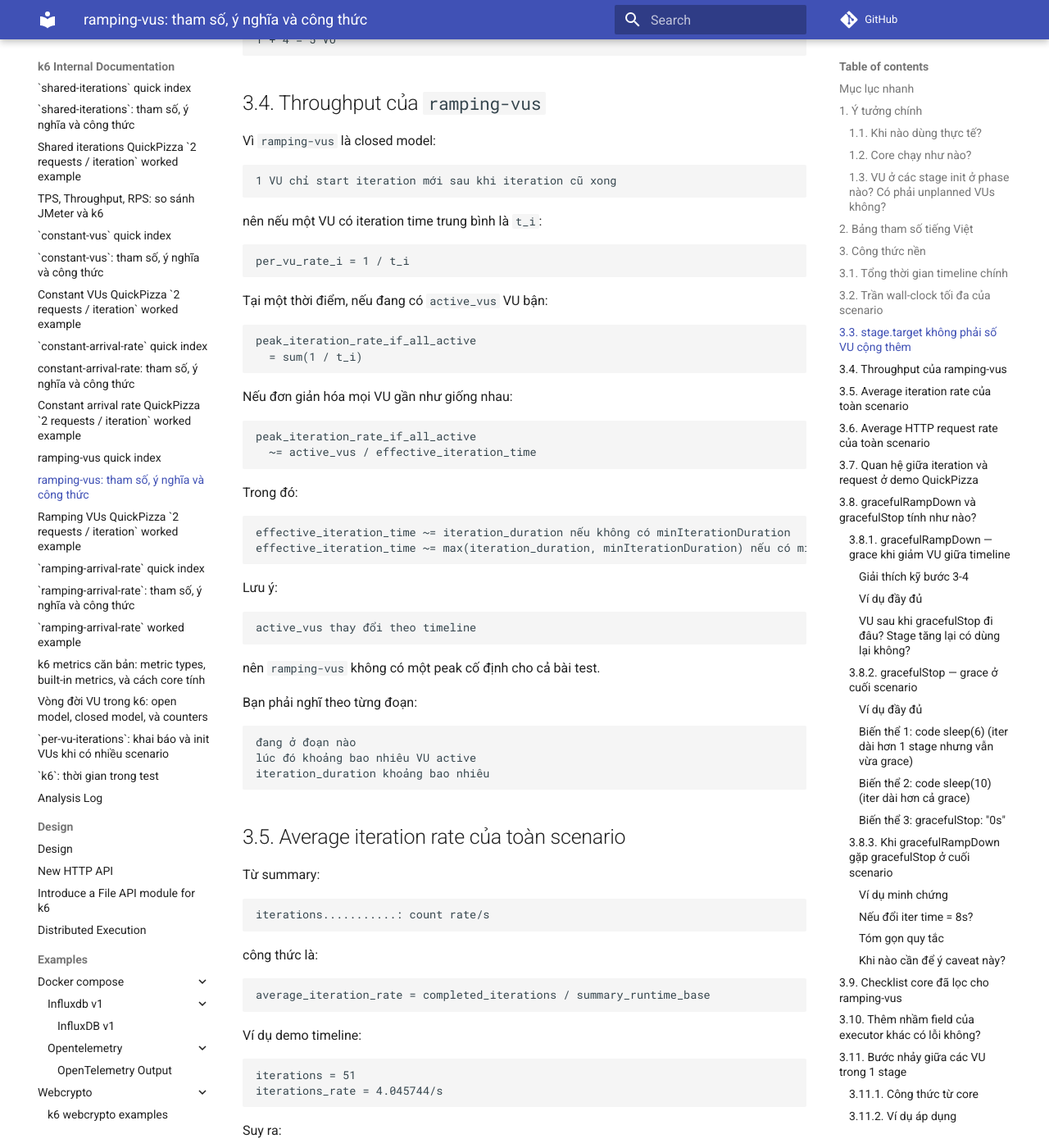
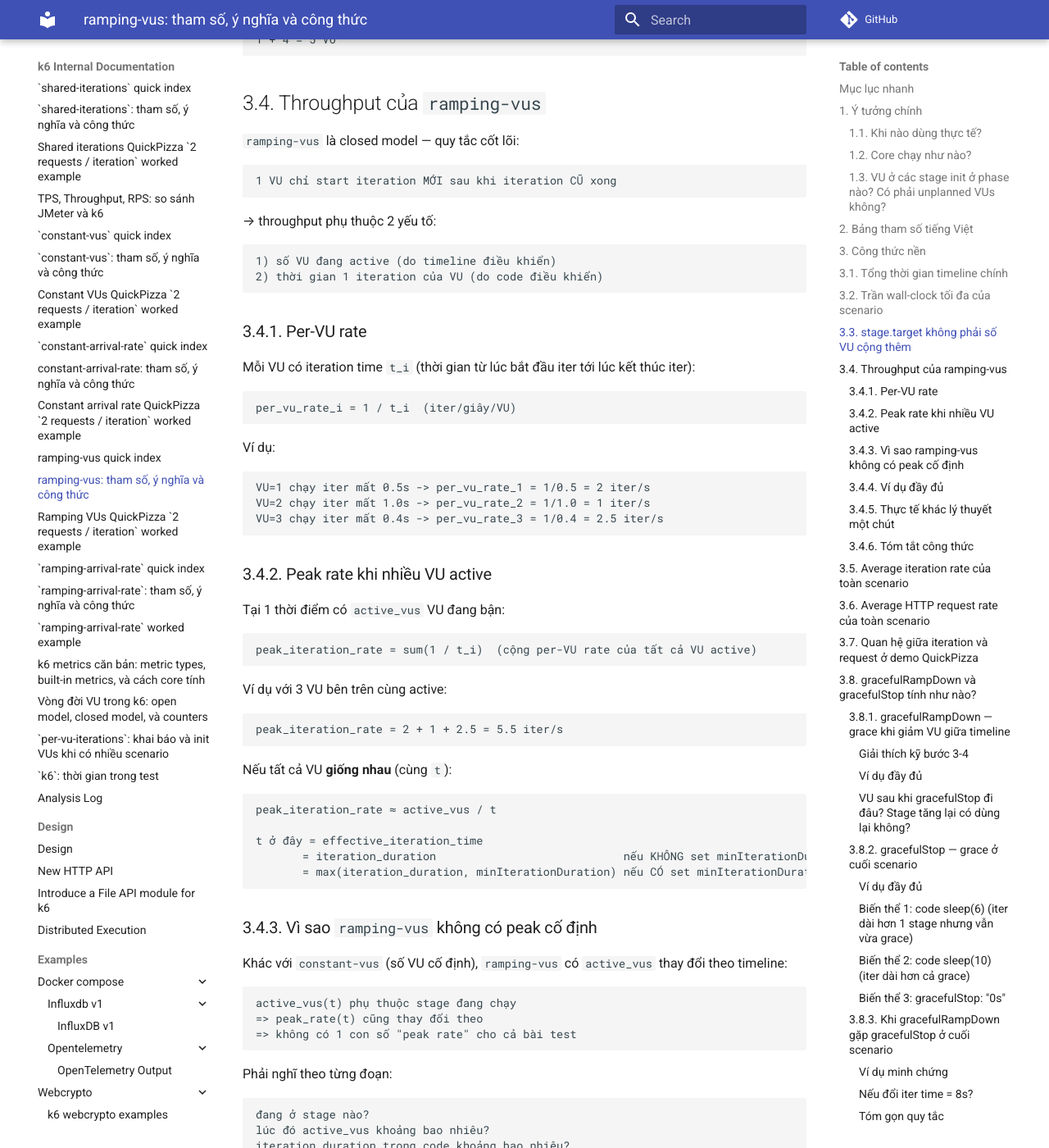
Before and after one commit to meomew-auto/markdown, an MkDocs documentation site: the page built from docs/20260517_ramping-vus-tham-so-cong-thuc.md, in a window 1280 px wide and 1400 px high, scrolled down 10723 px. Shown: the whole window at 82% size. Built offline with MkDocs 1.6.1 and Material for MkDocs 9.7.7, drawn with Linux system fonts in a browser that asks for light colours; comment, search, counter and statistics services are not loaded; some of the changed text lies outside the part shown.

Commit message:
Update docs

````diff
--- a/docs/20260517_ramping-vus-tham-so-cong-thuc.md
+++ b/docs/20260517_ramping-vus-tham-so-cong-thuc.md
@@ -523,53 +523,165 @@ không phải:
 
 ## 3.4. Throughput của `ramping-vus`
 
-Vì `ramping-vus` là closed model:
-
-```text
-1 VU chỉ start iteration mới sau khi iteration cũ xong
-```
-
-nên nếu một VU có iteration time trung bình là `t_i`:
-
-```text
-per_vu_rate_i = 1 / t_i
-```
-
-Tại một thời điểm, nếu đang có `active_vus` VU bận:
-
-```text
-peak_iteration_rate_if_all_active
-  = sum(1 / t_i)
-```
-
-Nếu đơn giản hóa mọi VU gần như giống nhau:
-
-```text
-peak_iteration_rate_if_all_active
-  ~= active_vus / effective_iteration_time
-```
-
-Trong đó:
-
-```text
-effective_iteration_time ~= iteration_duration nếu không có minIterationDuration
-effective_iteration_time ~= max(iteration_duration, minIterationDuration) nếu có minIterationDuration
-```
-
-Lưu ý:
-
-```text
-active_vus thay đổi theo timeline
-```
-
-nên `ramping-vus` không có một peak cố định cho cả bài test.
-
-Bạn phải nghĩ theo từng đoạn:
-
-```text
-đang ở đoạn nào
-lúc đó khoảng bao nhiêu VU active
-iteration_duration khoảng bao nhiêu
+`ramping-vus` là closed model — quy tắc cốt lõi:
+
+```text
+1 VU chỉ start iteration MỚI sau khi iteration CŨ xong
+```
+
+→ throughput phụ thuộc 2 yếu tố:
+
+```text
+1) số VU đang active (do timeline điều khiển)
+2) thời gian 1 iteration của VU (do code điều khiển)
+```
+
+### 3.4.1. Per-VU rate
+
+Mỗi VU có iteration time `t_i` (thời gian từ lúc bắt đầu iter tới lúc kết thúc iter):
+
+```text
+per_vu_rate_i = 1 / t_i  (iter/giây/VU)
+```
+
+Ví dụ:
+
+```text
+VU=1 chạy iter mất 0.5s -> per_vu_rate_1 = 1/0.5 = 2 iter/s
+VU=2 chạy iter mất 1.0s -> per_vu_rate_2 = 1/1.0 = 1 iter/s
+VU=3 chạy iter mất 0.4s -> per_vu_rate_3 = 1/0.4 = 2.5 iter/s
+```
+
+### 3.4.2. Peak rate khi nhiều VU active
+
+Tại 1 thời điểm có `active_vus` VU đang bận:
+
+```text
+peak_iteration_rate = sum(1 / t_i)  (cộng per-VU rate của tất cả VU active)
+```
+
+Ví dụ với 3 VU bên trên cùng active:
+
+```text
+peak_iteration_rate = 2 + 1 + 2.5 = 5.5 iter/s
+```
+
+Nếu tất cả VU **giống nhau** (cùng `t`):
+
+```text
+peak_iteration_rate ≈ active_vus / t
+
+t ở đây = effective_iteration_time
+       = iteration_duration                            nếu KHÔNG set minIterationDuration
+       = max(iteration_duration, minIterationDuration) nếu CÓ set minIterationDuration
+```
+
+### 3.4.3. Vì sao `ramping-vus` không có peak cố định
+
+Khác với `constant-vus` (số VU cố định), `ramping-vus` có `active_vus` thay đổi theo timeline:
+
+```text
+active_vus(t) phụ thuộc stage đang chạy
+=> peak_rate(t) cũng thay đổi theo
+=> không có 1 con số "peak rate" cho cả bài test
+```
+
+Phải nghĩ theo từng đoạn:
+
+```text
+đang ở stage nào?
+lúc đó active_vus khoảng bao nhiêu?
+iteration_duration trong code khoảng bao nhiêu?
+```
+
+### 3.4.4. Ví dụ đầy đủ
+
+Config:
+
+```js
+scenarios: {
+  demo_throughput: {
+    executor: "ramping-vus",
+    startVUs: 1,
+    stages: [
+      { duration: "3s", target: 3 },   // ramp 1 -> 3
+      { duration: "5s", target: 3 },   // hold 3 VU
+      { duration: "2s", target: 0 },   // ramp 3 -> 0
+    ],
+  },
+},
+
+// code: mỗi iter sleep 0.5s
+export default function () { sleep(0.5); }
+```
+
+Bước nhảy stage 0 (ramp 1 → 3 trong 3s):
+
+```text
+step_interval = 3s / |3-1| = 1.5s
+=> VU thứ 2 vào tại t=1.5s, VU thứ 3 vào tại t=3.0s
+```
+
+Throughput theo từng mốc (giả sử iter time đều ≈ 0.5s):
+
+| t (scenario) | stage | active_vus | peak_rate |
+| --- | --- | --- | --- |
+| 0.0s | stage 0 | 1 | 1 / 0.5 = 2 iter/s |
+| 1.5s | stage 0 | 2 | 2 / 0.5 = 4 iter/s |
+| 3.0s | stage 0/1 | 3 | 3 / 0.5 = 6 iter/s |
+| 5.0s | stage 1 | 3 | 6 iter/s (hold) |
+| 8.0s | stage 1/2 | 3 | 6 iter/s (chưa giảm VU) |
+| 8.67s | stage 2 | 2 | 2 / 0.5 = 4 iter/s |
+| 9.33s | stage 2 | 1 | 1 / 0.5 = 2 iter/s |
+| 10.0s | stage 2 | 0 | 0 (scenario hết) |
+
+Diễn giải:
+
+```text
+- Stage 0 ramp up: rate tăng theo bước, mỗi 1.5s nhảy +2 iter/s
+- Stage 1 hold:    rate giữ peak ổn định ở 6 iter/s suốt 5s
+- Stage 2 ramp down: rate giảm theo bước (step = 2s/3 ≈ 0.67s)
+                    nhưng vì gracefulRampDown, VU đang stop vẫn finish iter
+                    -> rate thực tế hơi cao hơn công thức tại các mốc giảm
+```
+
+### 3.4.5. Thực tế khác lý thuyết một chút
+
+Công thức `active_vus / iter_time` là **peak lý thuyết**. Thực tế thấp hơn vài %:
+
+```text
+- VU activate xong cần vài µs để vào iter đầu (channel signal, state change)
+- console.log, http call có overhead nhỏ
+- gracefulRampDown ở stage giảm: VU vẫn finish iter -> rate thực hơi cao
+- nếu iter có biến động (http chậm), iter_time thực không đều
+```
+
+Verify bằng summary thật:
+
+```text
+iterations.........: 51   4.045744/s   <- average rate cả scenario
+iteration_duration.: avg=700.32ms      <- iter_time thực
+
+Tính lại từ summary:
+  scenario_runtime = 51 / 4.045744 ≈ 12.61s
+  với 4 VU peak, iter ~ 700ms -> peak rate lý thuyết = 4/0.7 ≈ 5.7 iter/s
+  rate thật trung bình 4 iter/s vì có giai đoạn ramp ít VU
+```
+
+### 3.4.6. Tóm tắt công thức
+
+```text
+per_vu_rate_i      = 1 / t_i
+peak_rate(t)       = sum(1 / t_i) trên các VU đang active tại t
+                   ≈ active_vus(t) / effective_iteration_time
+
+effective_iteration_time = max(iteration_duration, minIterationDuration)
+
+active_vus(t) = số VU active theo timeline ramping-vus
+              = đoạn ramp up:   fromVUs + floor((t - stageStart) / step_interval)
+              = đoạn hold:      target của stage đó
+              = đoạn ramp down: target_cũ - floor((t - stageStart) / step_interval)
+                                (có grace nên thực tế hơi cao hơn)
 ```
 
 ## 3.5. Average iteration rate của toàn scenario
````
